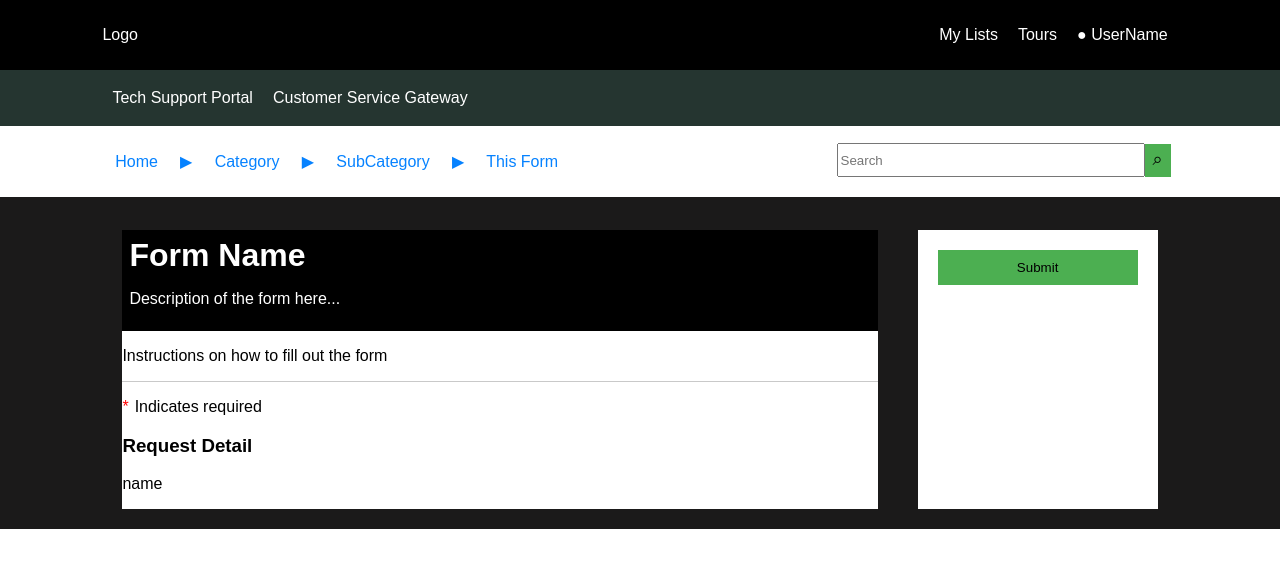
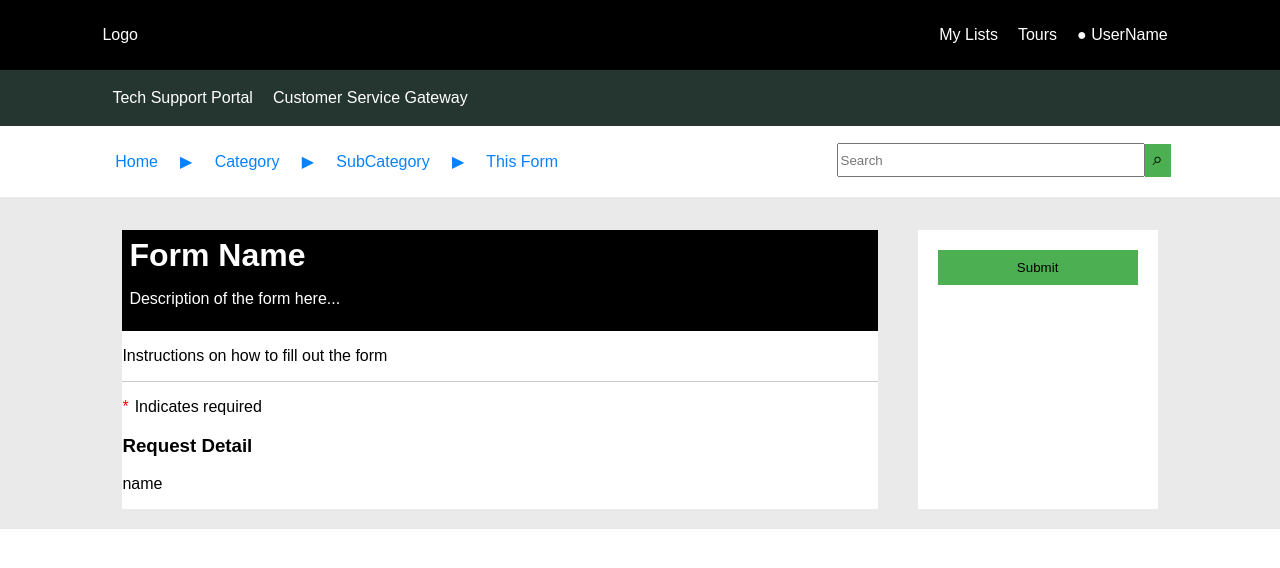
Before and after one commit to mattegan111/snrp-mocker, a JavaScript app: page / in a window 1280 px wide. Shown: the top 568 px of the page. Built offline with nearby package versions, Linux system fonts and the light colour scheme; the HTML template or start-up script is replaced by a standard one.

Commit message:
Correct background color

```diff
--- a/src/App.css
+++ b/src/App.css
@@ -61,7 +61,7 @@
 .main-container {
   display: flex;
   padding: 1% 8% 0% 8%;
-  background-color: #1b1a1a;
+  background-color: #eaeaea;
 }
 
 .sidebar {
```
